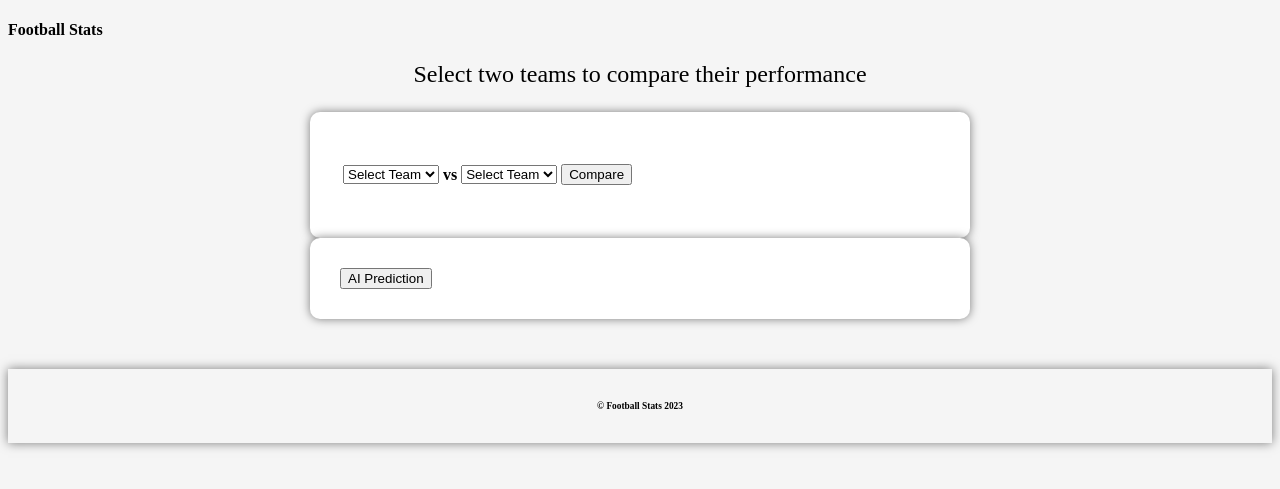
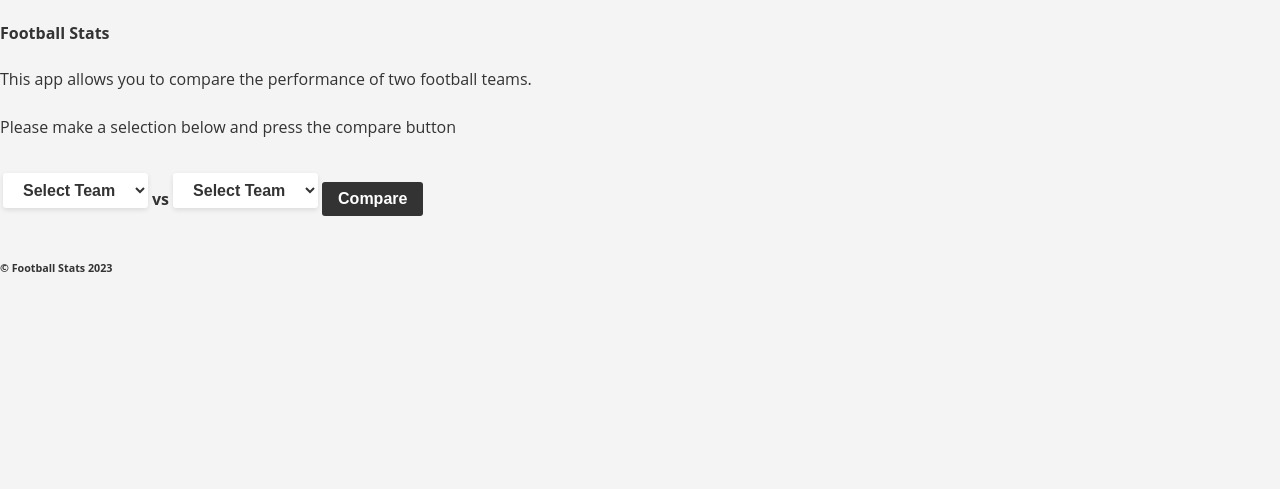
Before and after one commit to a-t-h-i/Football-Stats, a Django app: template stats/templates/stats/home.html in a window 1280 px wide. Shown: the top 489 px of the page. Run offline with Django 4.2, Linux system fonts and the light colour scheme; the template is opened without the code that fills it, so the values that code supplies are empty; parts of the project's set-up code (start-up, migrations or seed data) failed here and were passed over.

Commit message:
Fixed rendering issues

```diff
--- a/stats/static/footstats/css/style.css
+++ b/stats/static/footstats/css/style.css
@@ -1,82 +1,102 @@
-/* Default styles */
-
+/* Body Styles */
 body {
-  background-color: #F5F5F5;
+  margin: 0;
+  padding: 0;
+  font-family: 'Open Sans', sans-serif;
+  font-size: 16px;
+  line-height: 1.5;
+  background-color: #f4f4f4;
+  color: #333;
 }
 
-#logo {
-  text-align: center;
-  font-size: 36px;
-  margin-top: 30px;
+/* Header Styles */
+header {
+  display: flex;
+  justify-content: space-between;
+  align-items: center;
+  padding: 1rem;
+  background-color: #fff;
+  box-shadow: 0 2px 5px rgba(0,0,0,.1);
+}
+
+.logo {
+  font-size: 2rem;
+  font-weight: bold;
+}
+
+nav ul {
+  list-style: none;
+  display: flex;
+}
+
+nav ul li {
+  margin-left: 1rem;
+}
+
+nav ul li a {
+  text-decoration: none;
+  color: #333;
+  transition: all .2s ease-in-out;
+  padding: .5rem;
+  border-radius: 3px;
+}
+
+nav ul li a:hover {
+  background-color: #333;
+  color: #fff;
+}
+
+/* Main Content Styles */
+.main-content {
+  padding: 2rem;
+}
+
+h1 {
+  font-size: 2.5rem;
+  margin-bottom: 1rem;
 }
 
 p {
-  text-align: center;
-  font-size: 24px;
-  margin-top: 20px;
+  margin-bottom: 1.5rem;
 }
 
-footer {
+/* Button Styles */
+button {
+  display: inline-block;
+  padding: .5rem 1rem;
+  font-size: 1rem;
+  font-weight: bold;
   text-align: center;
-  font-size: 14px;
-  margin-top: 50px;
-  padding: 10px;
-  background-color: #F5F5F5;
-  box-shadow: 0px 0px 10px rgba(0,0,0,0.5);
+  text-decoration: none;
+  background-color: #333;
+  color: #fff;
+  border-radius: 3px;
+  border: none;
+  cursor: pointer;
+  transition: all .2s ease-in-out;
 }
 
-form {
-  max-width: 600px;
-  margin: 0 auto;
-  padding: 30px;
-  background-color: #FFFFFF;
-  border-radius: 10px;
-  box-shadow: 0px 0px 10px rgba(0,0,0,0.5);
+button:hover {
+  background-color: #fff;
+  color: #333;
+  border: 1px solid #333;
 }
 
-#stats {                                                                               max-width: 600px;                                                                  margin: 0 auto;                                                                    padding: 30px;                                                                     background-color: #FFFFFF;                                                         border-radius: 10px;                                                               box-shadow: 0px 0px 10px rgba(0,0,0,0.5);                                        }
-
-input[type="submit"] {
-  background-color: #4CAF50;
-  color: #FFFFFF;
-  padding: 10px;
-  border-radius: 5px;
+/* Select Styles */
+select {
+  display: block;
+  font-size: 1rem;
+  font-weight: bold;
+  padding: .5rem 1rem;
+  margin-bottom: 1rem;
+  border-radius: 3px;
   border: none;
-  cursor: pointer;
-  margin-top: 20px;
+  background-color: #fff;
+  color: #333;
+  box-shadow: 0 2px 5px rgba(0,0,0,.1);
 }
 
-input[type="submit"]:hover {
-  background-color: #3e8e41;
+select:focus {
+  outline: none;
+  box-shadow: 0 0 0 3px #999;
 }
-
-/* Styles for screens smaller than 600px (phone screens) */
-
-@media screen and (max-width: 600px) {
-
-  #logo {
-    font-size: 24px;
-    margin-top: 10px;
-  }
-
-  p {
-    font-size: 16px;
-    margin-top: 10px;
-  }
-
-  footer {
-    font-size: 12px;
-    margin-top: 20px;
-    padding: 5px;
-  }
-
-  form {
-    max-width: 100%;
-    margin: 0;
-    padding: 20px;
-  }
-
-  input[type="submit"] {
-    margin-top: 10px;
-  }
-}
--- a/stats/templates/stats/home.html
+++ b/stats/templates/stats/home.html
@@ -31,10 +31,10 @@
     </table>
   </form>
 
-  <table>
+  <table id="compare_stats">
       {% if home and away %}
       <tr>
-        <td><p id="stats">{{home}}</p></td>
+        <td><p id="stats" onload="focus_stats()">{{home}}</p></td>
         <td></td>
         <td><p id="stats">{{away}}</p></td>
         <td></td>
@@ -42,10 +42,12 @@
       {% endif %}
   </table>
 
-  <form method="post" action="/predict/">
+
+  {% if home and away %}
+  <form  method="post" action="/predict/">
     {% csrf_token %}
-    <button id="predict">AI Prediction</button>
-    <table>
+    <button id="predict" onclick="focus_prediction()">AI Prediction</button>
+    <table id="prediction">
       {% if prediction %}
       <tr>
         <td colspan="4"><h4>AI Prediction:</h4></td>
@@ -56,4 +58,20 @@
       {% endif %}
     </table>
   </form>
+  {% endif %}
+
+  <script>
+
+    const stats = document.getElementById("compare_stats");
+    const prediction = document.getElementById("prediction");
+
+    function focus_stats(){
+      stats.focus()
+    }
+
+    function focus_prediction(){
+      prediction.focus()
+    }
+
+  </script>
 {% endblock content %}
--- a/templates/index.html
+++ b/templates/index.html
@@ -3,8 +3,11 @@
 <html>
   <head>
     <link rel="stylesheet" type="text/css" href="{% static 'footstats/css/style.css' %}">
-    <h4>Football Stats</h4>
-    <p>Select two teams to compare their performance</p>
+    <h4 id="logo">Football Stats</h4>
+    {% if not home and not away %}
+    <p class="description">This app allows you to compare the performance of two football teams.</p>
+    <p>Please make a selection below and press the compare button</p>
+    {% endif %}
   </head>
 
   <body>
```
Also changed, not shown: app.py (+5 -4 lines), stats/views.py (+17 -15 lines), db.sqlite3 (deleted).
